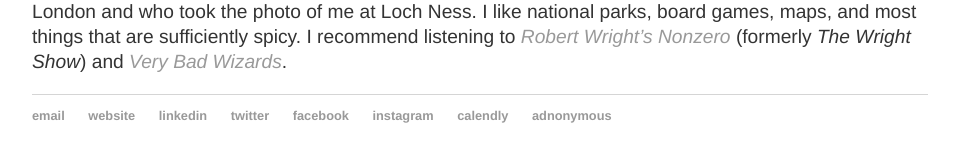
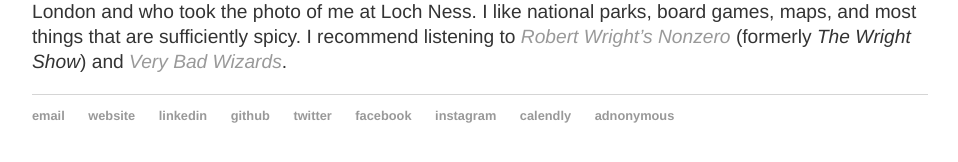
Before and after one commit to y-james-hu/y-james-hu.github.io, a Jekyll site: the page built from about/index.html, in a window 1280 px wide. Shown: the part 604-766 px from the top of the page, without its empty margins (160-1118 px from the left). Built offline with Jekyll 4.4.1, drawn with Linux system fonts in a browser that asks for light colours.

Commit message:
Update default.html

```diff
--- a/_layouts/default.html
+++ b/_layouts/default.html
@@ -26,6 +26,7 @@
 	        		<li><a href="mailto:james@rethinkpriorities.org">email</a></li>
 	        		<li><a href="https://y-james-hu.github.io">website</a></li>
 				<li><a href="https://linkedin.com/in/y-james-hu">linkedin</a></li>
+				<li><a href="https://github.com/y-james-hu">github</a></li>
 				<li><a href="https://twitter.com/y_james_hu">twitter</a></li>
 				<li><a href="https://facebook.com/y.james.hu">facebook</a></li>
 				<li><a href="https://instagram.com/y.james.hu/">instagram</a></li>
```
